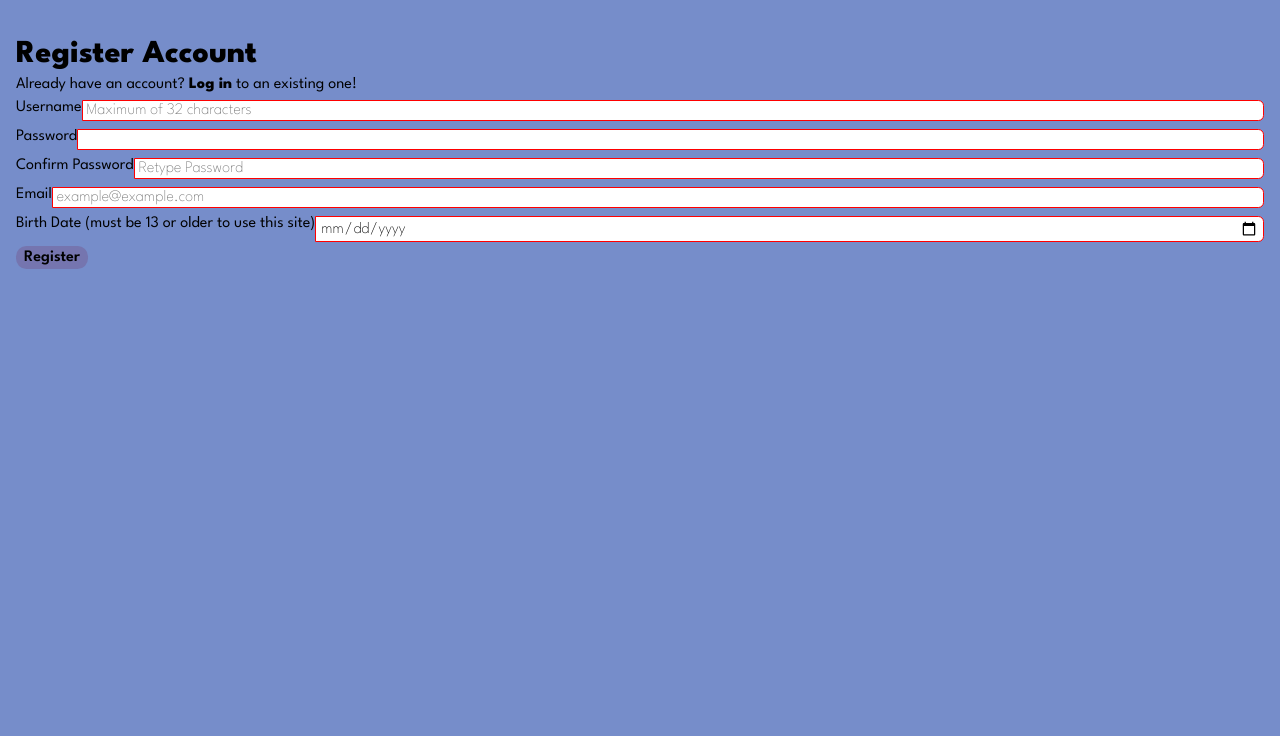
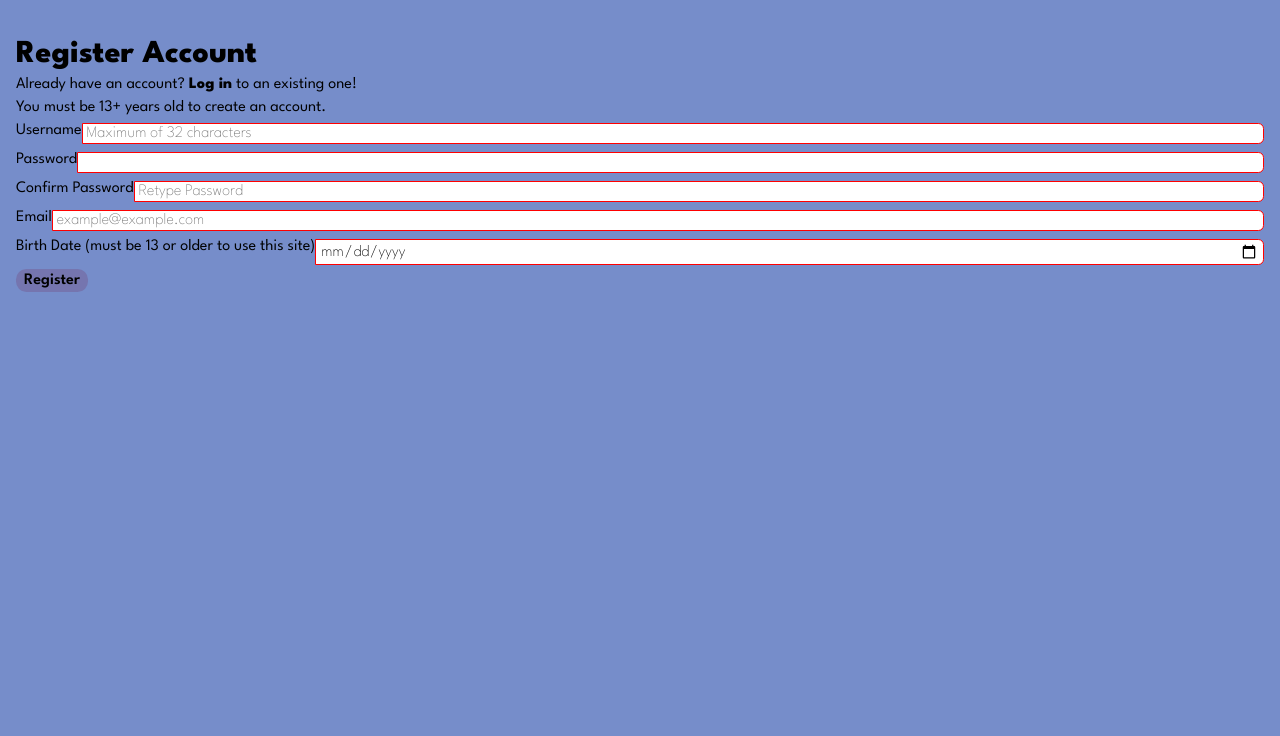
Before and after one commit to SNSTRUTHERS/fictionsource, a Flask app: page /register in a window 1280 px wide. Shown: the part 64-800 px from the top of the page. Run offline with Flask 2, Linux system fonts and the light colour scheme; some libraries are stand-ins or nearby versions; some web fonts are replaced.

Commit message:
Added a 13+ years old disclaimer on the user registration page.

```diff
--- a/templates/register.html.j2
+++ b/templates/register.html.j2
@@ -7,6 +7,7 @@
     <main>
         <h1>Register Account</h1>
         <p>Already have an account? <a href="/login">Log in</a> to an existing one!</p>
+        <p>You must be 13+ years old to create an account.</p>
 
         <form method="POST">
             {% include "form.html.j2" %}
```
